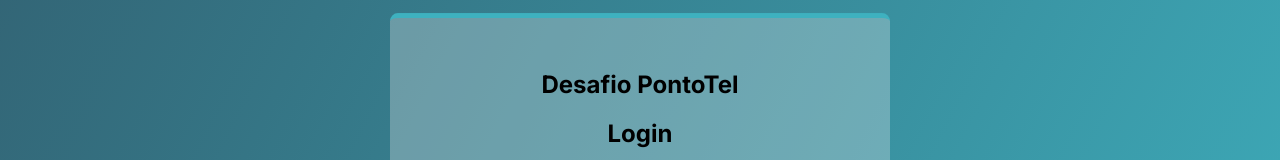
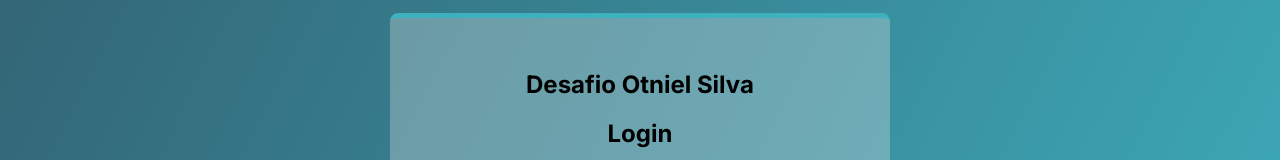
Before and after one commit to otnielgusta/d3s4fio1_front, a Next.js app: page / in a window 1280 px wide. Shown: the part 128-288 px from the top of the page. Built offline with nearby package versions, Linux system fonts and the light colour scheme.

Commit message:
Update do titulo

```diff
--- a/src/pages/index.jsx
+++ b/src/pages/index.jsx
@@ -71,7 +71,7 @@
       <section className={styles.sectionLogin}>
         <div className={styles.containerLogin}>
           <div className={styles.headerLogin}>
-            <h2>Desafio PontoTel</h2>
+            <h2>Desafio Otniel Silva</h2>
             <h2>Login</h2>
           </div>
           <form id="formLogin" className={styles.form}>
--- a/src/pages/register/index.jsx
+++ b/src/pages/register/index.jsx
@@ -131,7 +131,7 @@
         <div className={styles.body}>
             <header className={styles.header}>
                 <div className={styles.containerHeader}>
-                    <h1>Desafio PontoTel</h1>
+                    <h1>Desafio Otniel Silva</h1>
                 </div>
 
             </header>
```
